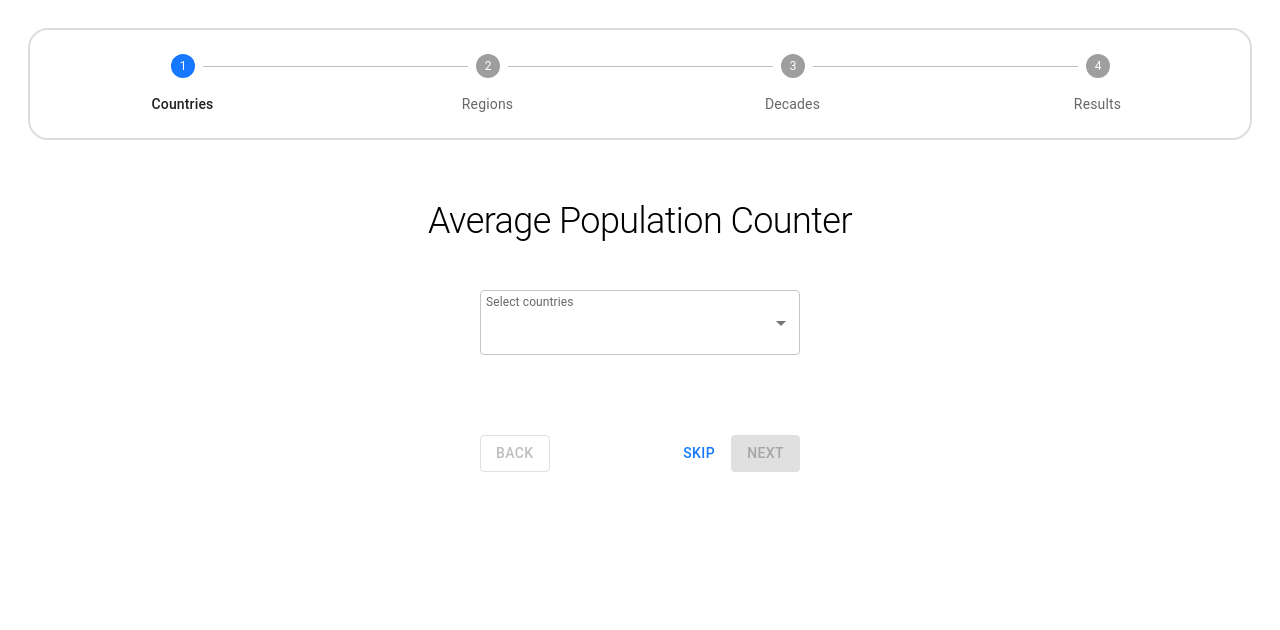
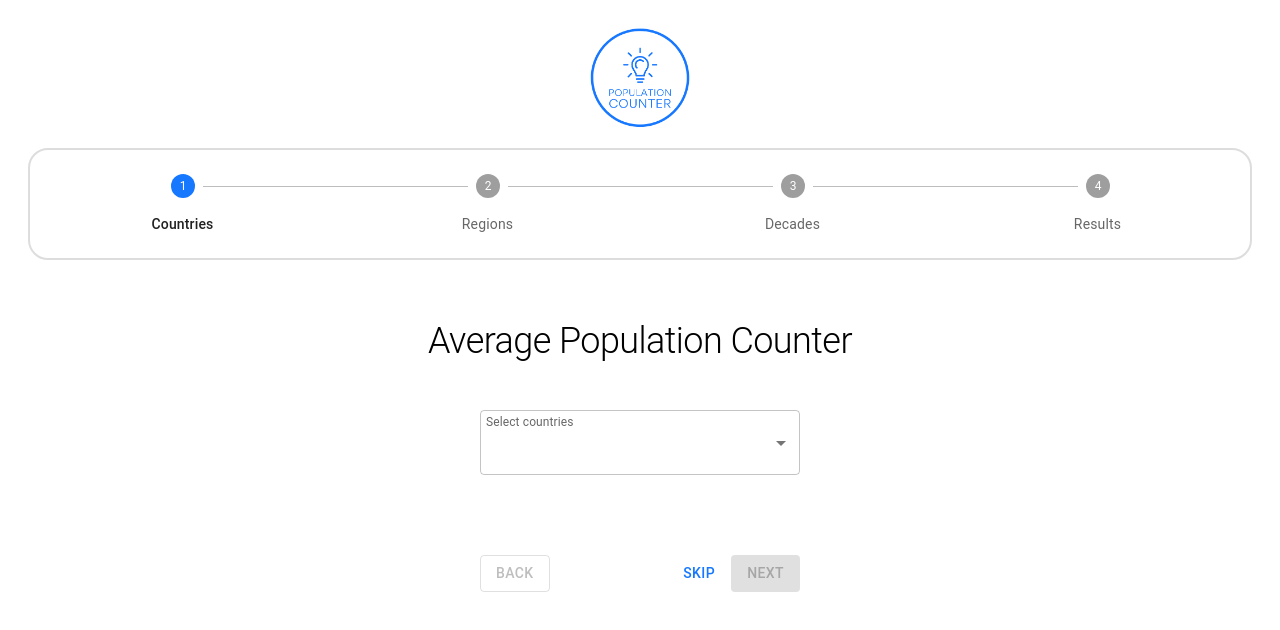
Before and after one commit to MarekSzczepanski/population-counter, a React (Create React App) app: page / in a window 1280 px wide. Shown: the top 630 px of the page. Built offline with nearby package versions, Linux system fonts and the light colour scheme.

Commit message:
feat: add logo

```diff
--- a/src/App.tsx
+++ b/src/App.tsx
@@ -6,6 +6,13 @@ import Dropdown from './dropdown';
 import Sliders from './sliders';
 import Results from './results';
 import { createTheme, ThemeProvider } from '@mui/material/styles';
+import { styled } from '@mui/material/styles';
+import logo from './assets/logo.png';
+
+const Img = styled('img')`
+  display: block;
+  margin: 0 auto 20px;
+`;
 
 const theme = createTheme({
   palette: {
@@ -31,6 +38,7 @@ function App(): JSX.Element {
   return (
     <ThemeProvider theme={theme}>
       <div className="App">
+        <Img src={logo} alt="logo" width={100} height={100}/>
         <Stepper activeStep={state.step.value} />
         {componentByStep()}
         <ButtonStack />
--- /dev/null
+++ b/src/react-app-env.d.ts
@@ -0,0 +1,4 @@
+declare module "*.png";
+declare module "*.svg";
+declare module "*.jpeg";
+declare module "*.jpg";
```
Also changed, not shown: src/assets/logo.png (added).
